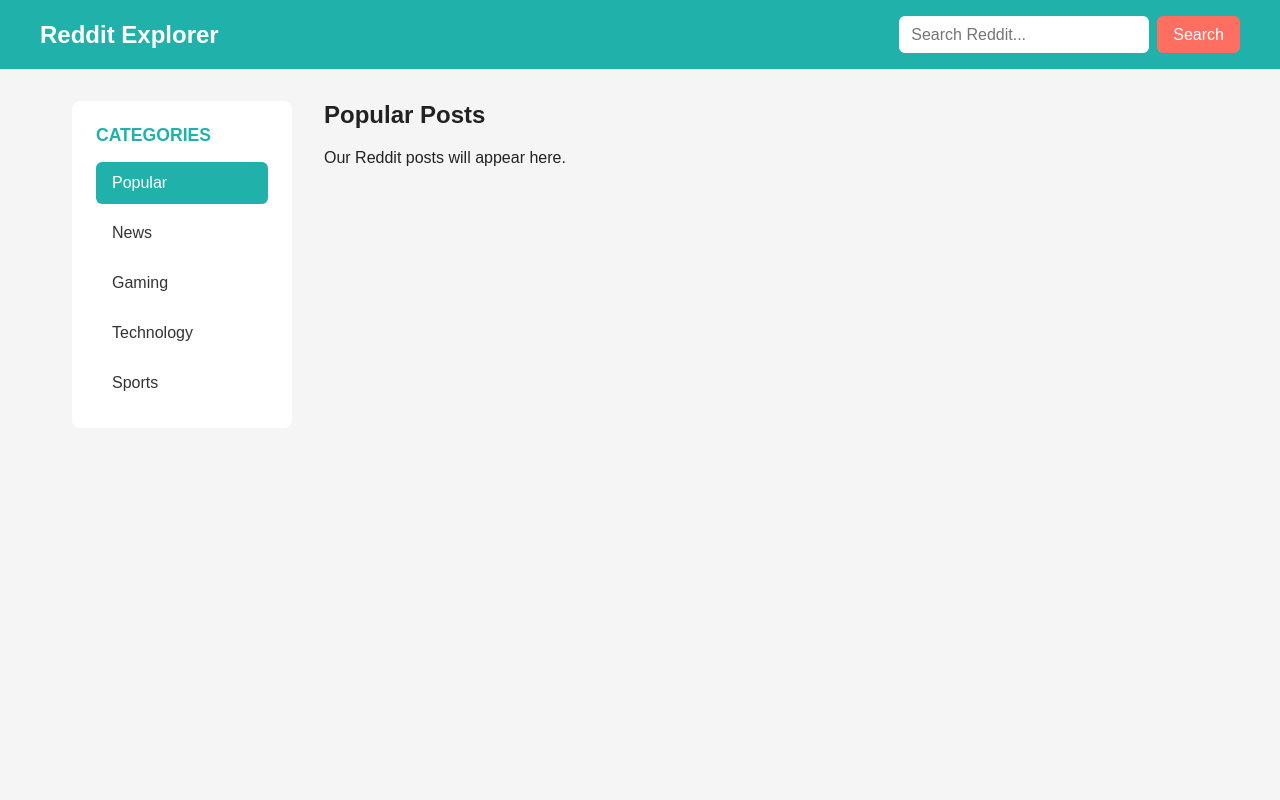
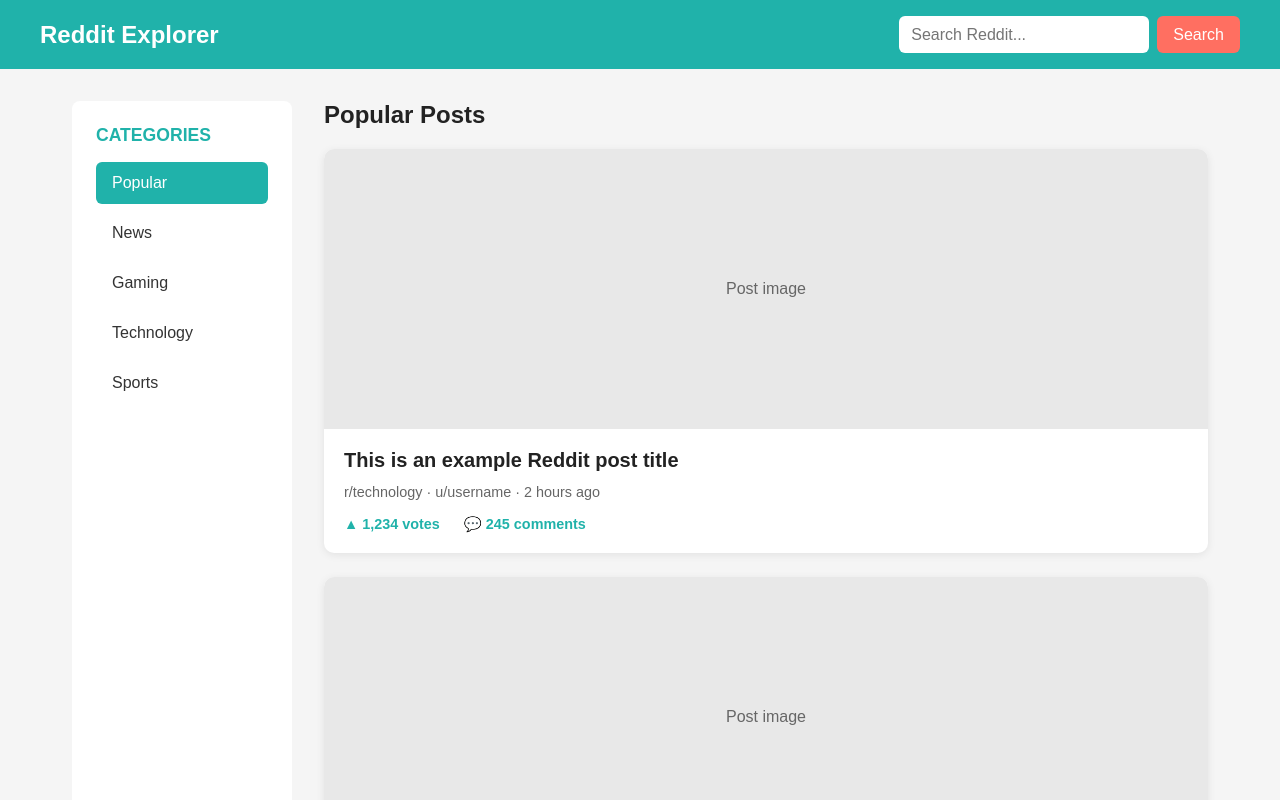
Before and after one commit to martha-oc/reddit-app, a React (Vite) app: page / in a window 1280 px wide. Shown: the top 800 px of the page. Built offline with nearby package versions, Linux system fonts and the light colour scheme.

Commit message:
Add Reddit post card component

```diff
--- a/src/App.css
+++ b/src/App.css
@@ -17,3 +17,9 @@
 .content h2 {
   margin-top: 0;
 }
+
+.post-list {
+  display: flex;
+  flex-direction: column;
+  gap: 1.5rem;
+}
--- a/src/App.jsx
+++ b/src/App.jsx
@@ -1,4 +1,5 @@
 import Header from "./components/Header/Header";
+import PostCard from "./components/PostCard/PostCard";
 import Sidebar from "./components/Sidebar/Sidebar";
 import "./App.css";
 
@@ -12,7 +13,11 @@
 
         <section className="content">
           <h2>Popular Posts</h2>
-          <p>Our Reddit posts will appear here.</p>
+
+          <div className="post-list">
+            <PostCard />
+            <PostCard />
+          </div>
         </section>
       </main>
     </div>
--- /dev/null
+++ b/src/components/PostCard/PostCard.css
@@ -0,0 +1,45 @@
+.post-card {
+  overflow: hidden;
+  background-color: #fff;
+  border-radius: 10px;
+  box-shadow: 0 2px 8px rgb(0 0 0 / 8%);
+  transition: transform 0.2s ease, box-shadow 0.2s ease;
+}
+
+.post-card:hover {
+  transform: translateY(-2px);
+  box-shadow: 0 4px 14px rgb(0 0 0 / 12%);
+}
+
+.post-card__image {
+  display: flex;
+  min-height: 280px;
+  align-items: center;
+  justify-content: center;
+  background-color: #e8e8e8;
+  color: #666;
+}
+
+.post-card__content {
+  padding: 1.25rem;
+}
+
+.post-card__title {
+  margin: 0 0 0.75rem;
+  color: #222;
+  font-size: 1.25rem;
+}
+
+.post-card__meta {
+  margin: 0 0 1rem;
+  color: #666;
+  font-size: 0.9rem;
+}
+
+.post-card__stats {
+  display: flex;
+  gap: 1.5rem;
+  color: #20b2aa;
+  font-size: 0.9rem;
+  font-weight: 600;
+}
--- /dev/null
+++ b/src/components/PostCard/PostCard.jsx
@@ -0,0 +1,28 @@
+import "./PostCard.css";
+
+function PostCard() {
+  return (
+    <article className="post-card">
+      <div className="post-card__image">
+        <span>Post image</span>
+      </div>
+
+      <div className="post-card__content">
+        <h3 className="post-card__title">
+          This is an example Reddit post title
+        </h3>
+
+        <p className="post-card__meta">
+          r/technology · u/username · 2 hours ago
+        </p>
+
+        <div className="post-card__stats">
+          <span>▲ 1,234 votes</span>
+          <span>💬 245 comments</span>
+        </div>
+      </div>
+    </article>
+  );
+}
+
+export default PostCard;
```
